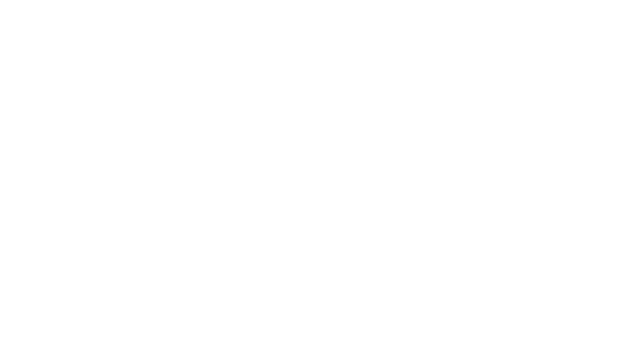
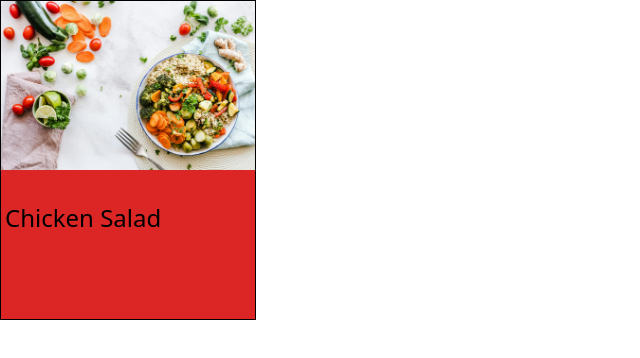
Before and after one commit to Udishan/gourmet_guru_app, a React (Create React App) app: page / in a window 1280 px wide. Shown: the top 358 px of the page, without its empty margins (0-640 px from the left). Built offline with nearby package versions, Linux system fonts and the light colour scheme.

Commit message:
receipe card testing

```diff
--- a/src/App.js
+++ b/src/App.js
@@ -1,9 +1,10 @@
 import './App.css';
+import Home from './pages/Home';
 
 function App() {
   return (
     <div className="App">
-
+          <Home />
     </div>
   );
 }
--- /dev/null
+++ b/src/components/common/RecipeCard.js
@@ -0,0 +1,20 @@
+import React from 'react'
+import MyImage from '../../assets/images/test.jpg'
+const RecipeCard = () => {
+    return (
+        <>
+            <div className='h-80 w-64 bg-red-600 border border-spacing-1 border-black'>
+                <div>
+                    <img src={MyImage} alt="Description of image" className="max-h-full max-w-full object-contain" />
+                </div>
+
+                <div className='mt-8'>
+                    <p className='text-left text-2xl mx-1'>Chicken Salad</p>
+                </div>
+            </div>
+        </>
+
+    )
+}
+
+export default RecipeCard
--- /dev/null
+++ b/src/pages/Home.js
@@ -0,0 +1,12 @@
+import React from 'react'
+import RecipeCard from '../components/common/RecipeCard'
+
+const Home = () => {
+  return (
+    <>
+        <RecipeCard />
+    </>
+  )
+}
+
+export default Home
```
Also changed, not shown: src/assets/images/test.jpg (added).
